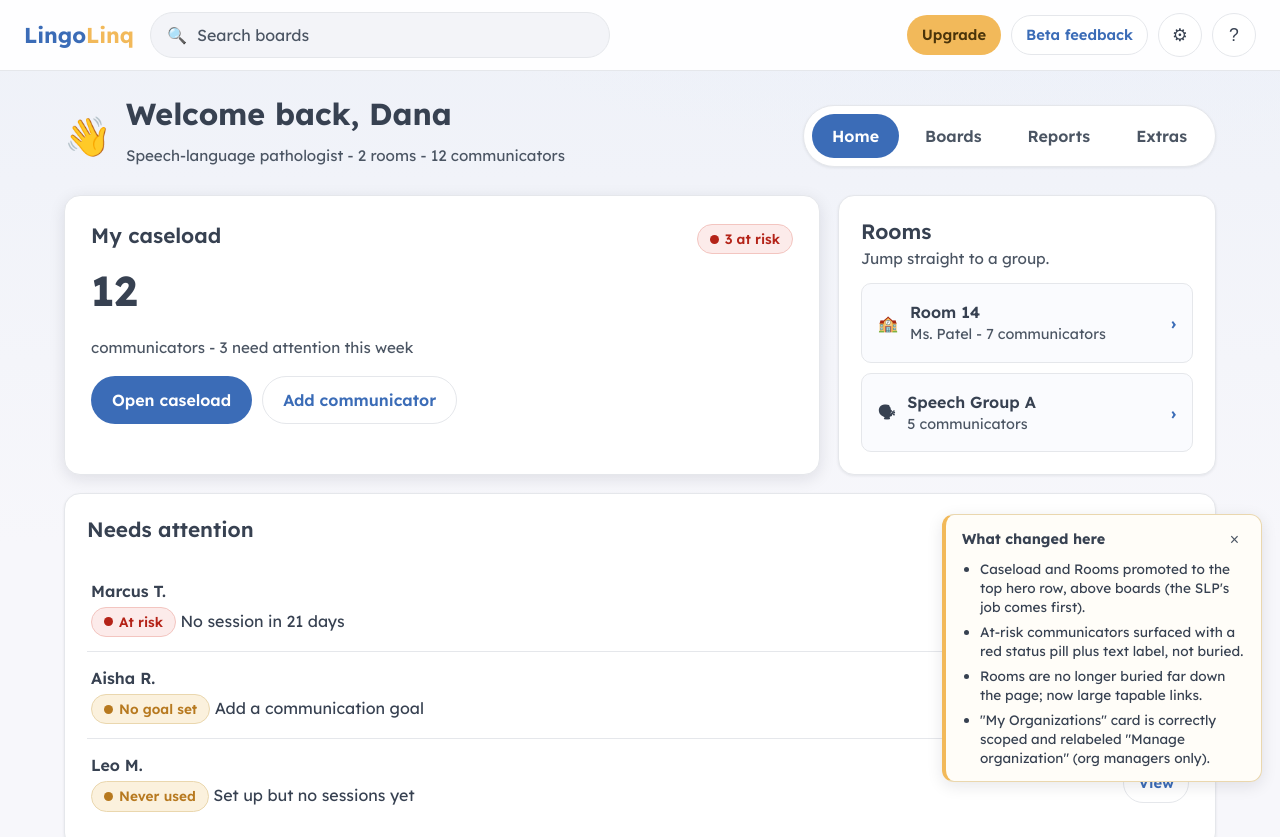
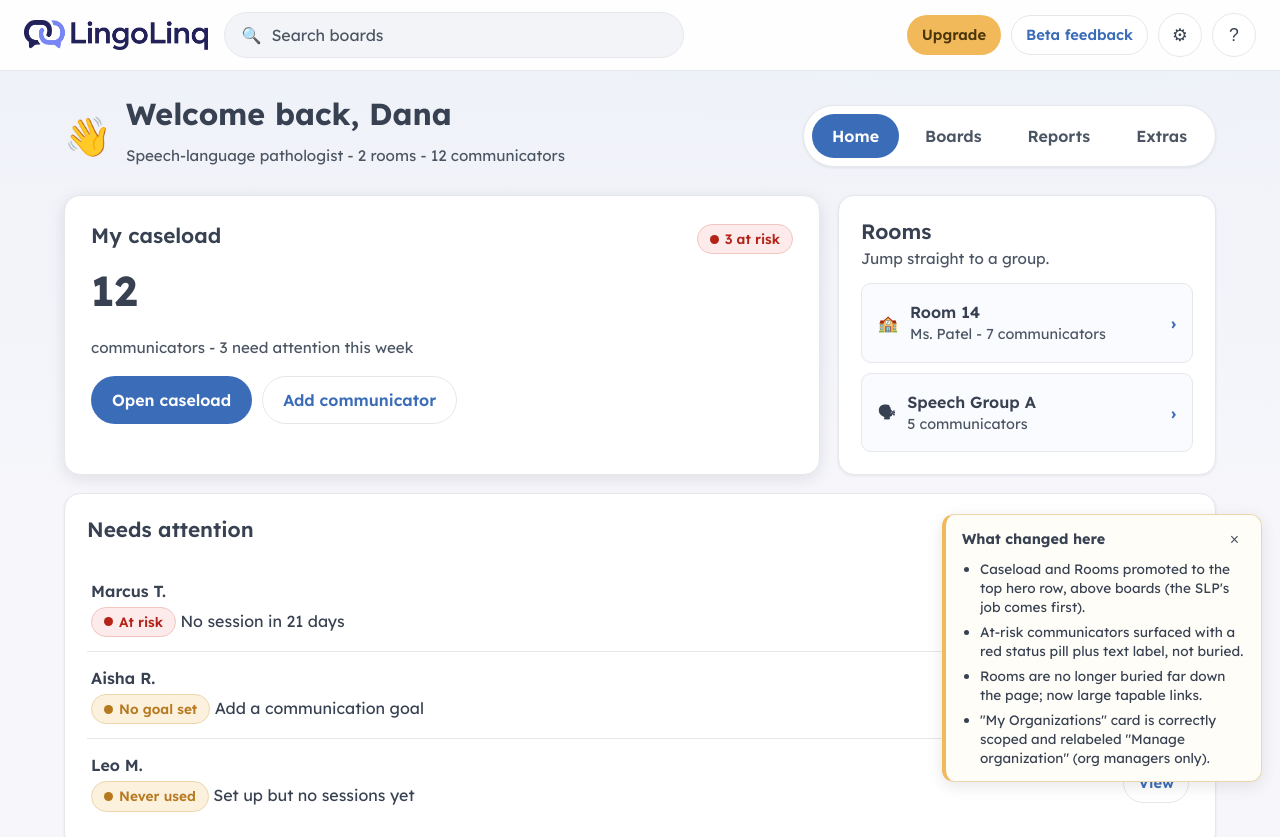
Before and after one commit to lingolinq/org-portal-ux-mockups, a plain HTML site: page 01-home-slp.html in a window 1280 px wide. Shown: the top 837 px of the page. Drawn offline with Linux system fonts and the light colour scheme.

Commit message:
Use real LingoLinq logo + favicon on mockups

```diff
--- a/01-home-slp.html
+++ b/01-home-slp.html
@@ -7,11 +7,12 @@
   <link rel="preconnect" href="https://fonts.googleapis.com" />
   <link rel="preconnect" href="https://fonts.gstatic.com" crossorigin />
   <link href="https://fonts.googleapis.com/css2?family=Lexend:wght@400;500;600;700&family=Atkinson+Hyperlegible:wght@400;700&display=swap" rel="stylesheet" />
-  <link rel="stylesheet" href="style.css" />
+  <link rel="icon" type="image/png" href="favicon.png" />
+    <link rel="stylesheet" href="style.css" />
 </head>
 <body>
   <header class="topbar">
-    <a class="brand" href="index.html">Lingo<span class="dot">Linq</span></a>
+    <a class="brand" href="index.html"><img src="lingolinq-logo.png" alt="LingoLinq" /></a>
     <div class="search" role="search">
       <span aria-hidden="true">&#128269;</span>
       <input type="search" placeholder="Search boards" aria-label="Search boards" />
--- a/style.css
+++ b/style.css
@@ -64,14 +64,13 @@ p { margin: 0 0 .6em; }
   flex-wrap: wrap;
 }
 .brand {
-  font-family: "Lexend", system-ui, sans-serif;
-  font-weight: 700;
-  font-size: 1.35rem;
-  color: var(--brand-blue);
+  display: inline-flex;
+  align-items: center;
   text-decoration: none;
   white-space: nowrap;
+  line-height: 0;
 }
-.brand .dot { color: var(--amber); }
+.brand img { height: 30px; width: auto; display: block; }
 .search {
   flex: 1 1 260px;
   min-width: 200px;
```
Also changed, not shown: 02-home-admin.html (+3 -2 lines), 03-home-communicator.html (+3 -2 lines), 04-org-portal-landing.html (+3 -2 lines), 05-org-reports.html (+3 -2 lines), index.html (+3 -2 lines), favicon.png (added), lingolinq-logo.png (added).
